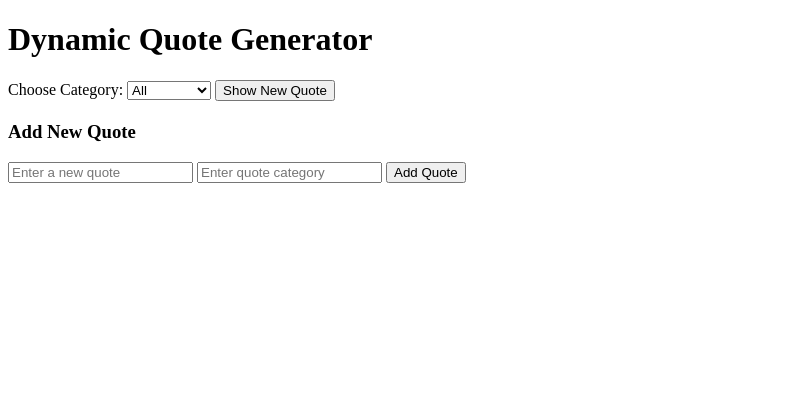
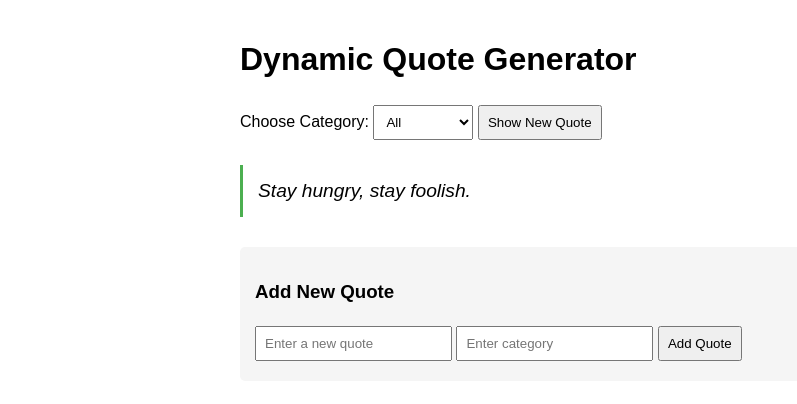
Before and after one commit to Yosa-2050/alx_fe_javascript, a plain HTML site: page dom-manipulation/index.html in a window 1280 px wide. Shown: the whole page, without its empty margins (0-797 px from the left). Drawn offline with Linux system fonts and the light colour scheme.

Commit message:
Update: fix onclick and functions for ALX checker

```diff
--- a/dom-manipulation/index.html
+++ b/dom-manipulation/index.html
@@ -4,6 +4,31 @@
     <meta charset="UTF-8">
     <meta name="viewport" content="width=device-width, initial-scale=1.0">
     <title>Dynamic Quote Generator</title>
+    <style>
+        body {
+            font-family: Arial, sans-serif;
+            max-width: 800px;
+            margin: 0 auto;
+            padding: 20px;
+        }
+        #quoteDisplay {
+            margin: 20px 0;
+            padding: 15px;
+            border-left: 3px solid #4CAF50;
+            font-style: italic;
+            font-size: 1.2em;
+        }
+        button, input, select {
+            padding: 8px;
+            margin: 5px 0;
+        }
+        #addQuoteForm {
+            margin-top: 30px;
+            padding: 15px;
+            background: #f5f5f5;
+            border-radius: 5px;
+        }
+    </style>
 </head>
 <body>
     <h1>Dynamic Quote Generator</h1>
@@ -12,17 +37,17 @@
         <select id="categorySelect">
             <option value="all">All</option>
         </select>
-        <button id="newQuote" onclick="showRandomQuote()">Show New Quote</button>
+        <button id="newQuote">Show New Quote</button>
     </div>
 
-    <div id="quoteDisplay" style="margin-top: 20px; font-style: italic;"></div>
+    <div id="quoteDisplay">Click "Show New Quote" to begin</div>
 
-    <div id="addQuoteForm" style="margin-top: 20px;">
+    <div id="addQuoteForm">
         <h3>Add New Quote</h3>
         <input id="newQuoteText" type="text" placeholder="Enter a new quote" />
-        <input id="newQuoteCategory" type="text" placeholder="Enter quote category" />
-        <button onclick="addQuote()">Add Quote</button>
+        <input id="newQuoteCategory" type="text" placeholder="Enter category" />
+        <button id="addQuoteBtn">Add Quote</button>
     </div>
     <script src="script.js"></script>
-    </body>
-    </html>
+</body>
+</html>
--- a/dom-manipulation/script.js
+++ b/dom-manipulation/script.js
@@ -1,74 +1,65 @@
-// Initial quotes
-let quotes = [
+// Quote data structure
+const quotes = [
     { text: "Success is not final, failure is not fatal.", category: "Motivation" },
     { text: "Stay hungry, stay foolish.", category: "Inspiration" },
     { text: "Life is short. Smile while you still have teeth.", category: "Humor" }
 ];
 
-// DOM references
-const categorySelect = document.getElementById("categorySelect");
-const quoteDisplay = document.getElementById("quoteDisplay");
+// DOM elements
+const categorySelect = document.getElementById('categorySelect');
+const quoteDisplay = document.getElementById('quoteDisplay');
+const newQuoteBtn = document.getElementById('newQuote');
+const addQuoteBtn = document.getElementById('addQuoteBtn');
 
-// Add initial categories to dropdown
-function updateCategorySelect() {
-    const categories = [...new Set(quotes.map(q => q.category))];
-    categorySelect.innerHTML = '<option value="all">All</option>';
-    categories.forEach(category => {
-        const option = document.createElement("option");
-        option.value = category;
-        option.textContent = category;
-        categorySelect.appendChild(option);
-    });
+// Initialize app
+function init() {
+    updateCategorySelect();
+    newQuoteBtn.addEventListener('click', showRandomQuote);
+    addQuoteBtn.addEventListener('click', addQuote);
+    showRandomQuote(); // Show first quote on load
 }
 
-// Show a random quote
+// Populate category dropdown
+function updateCategorySelect() {
+    const categories = ['all', ...new Set(quotes.map(q => q.category))];
+    categorySelect.innerHTML = categories.map(cat =>
+        `<option value="${cat}">${cat.charAt(0).toUpperCase() + cat.slice(1)}</option>`
+    ).join('');
+}
+
+// Show random quote from selected category
 function showRandomQuote() {
     const selectedCategory = categorySelect.value;
-    const filteredQuotes = selectedCategory === "all"
+    const filteredQuotes = selectedCategory === 'all'
         ? quotes
         : quotes.filter(q => q.category === selectedCategory);
 
     if (filteredQuotes.length === 0) {
-        quoteDisplay.textContent = "No quotes available.";
+        quoteDisplay.textContent = "No quotes available in this category.";
         return;
     }
 
-    const randomQuote = filteredQuotes[Math.floor(Math.random() * filteredQuotes.length)];
-    quoteDisplay.textContent = randomQuote.text;
+    const randomIndex = Math.floor(Math.random() * filteredQuotes.length);
+    quoteDisplay.textContent = filteredQuotes[randomIndex].text;
 }
 
-// Add a new quote (Point 5 & 6)
+// Add new quote to collection
 function addQuote() {
-    const newQuoteText = document.getElementById("newQuoteText").value.trim();
-    const newQuoteCategory = document.getElementById("newQuoteCategory").value.trim();
+    const text = document.getElementById('newQuoteText').value.trim();
+    const category = document.getElementById('newQuoteCategory').value.trim();
 
-    if (!newQuoteText || !newQuoteCategory) {
-        alert("Please enter both quote and category.");
+    if (!text || !category) {
+        alert('Please enter both quote text and category');
         return;
     }
 
-    // Add new quote to array
-    quotes.push({
-        text: newQuoteText,
-        category: newQuoteCategory
-    });
-
-    // Update UI
+    quotes.push({ text, category });
     updateCategorySelect();
-    document.getElementById("newQuoteText").value = '';
-    document.getElementById("newQuoteCategory").value = '';
-
-    // Show the newly added quote
+    document.getElementById('newQuoteText').value = '';
+    document.getElementById('newQuoteCategory').value = '';
+    alert('Quote added successfully!');
     showRandomQuote();
 }
 
-// Event listener for "Show New Quote" button (Point 7)
-document.getElementById("newQuote").addEventListener("click", function() {
-    showRandomQuote();
-});
-
-// Also support the HTML onclick attribute
-window.addQuote = addQuote;
-
-// Initialize category list
-updateCategorySelect();
+// Start the application
+init();
```
